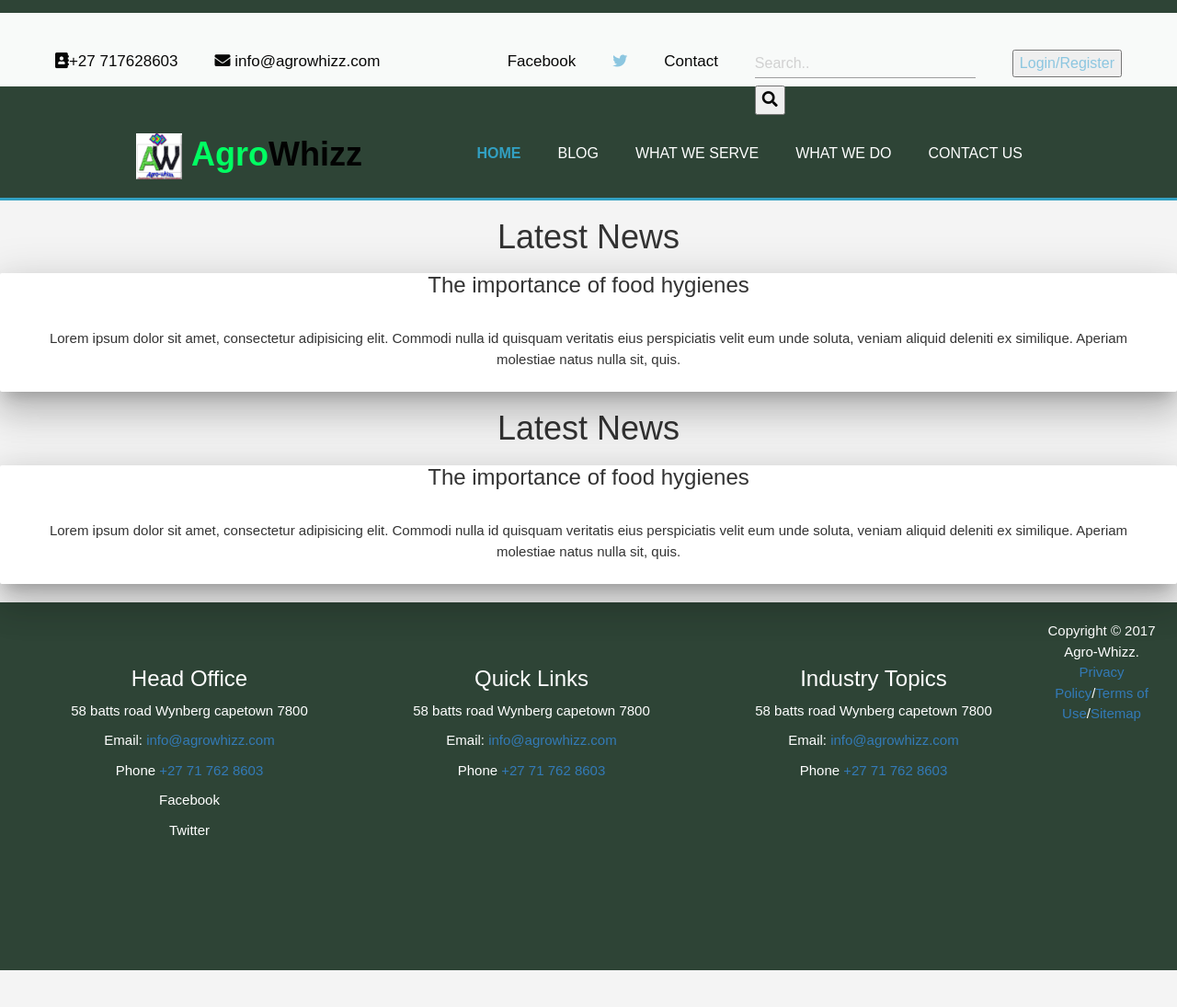
After one commit to patbpm/whizzproject, a Django app: template agrowhizz/home/templates/home/asideLayout.html in a window 1280 px wide. The commit adds this page. Shown: the whole page at 92% size. Run offline with Django 3.2, Linux system fonts and the light colour scheme; the template is opened without the code that fills it, so the values that code supplies are empty; some libraries are stand-ins or nearby versions.

Commit message:
Adding AsideLayout.html

```diff
--- /dev/null
+++ b/agrowhizz/home/templates/home/asideLayout.html
@@ -0,0 +1,33 @@
+{% extends 'home/index.html' %}
+{% block content %}
+    <aside>
+            <section >
+                <div >
+                    <h1 class="center-align">Latest News</h1>
+                    <div class="col s12 m4">
+                        <div class="card center-align z-depth-5">
+
+                            <h3 class="card-title">The importance of food hygienes</h3>
+                            <div class="card-content">
+                                <p>Lorem ipsum dolor sit amet, consectetur adipisicing elit. Commodi nulla id quisquam veritatis eius perspiciatis velit eum unde soluta, veniam aliquid deleniti ex similique. Aperiam molestiae natus nulla sit, quis.</p>
+                            </div>
+                        </div>
+                    </div>
+                </div>
+            </section>
+            <section >
+                <div >
+                    <h1 class="center-align">Latest News</h1>
+                    <div class="col s12 m4">
+                        <div class="card center-align z-depth-5">
+
+                            <h3 class="card-title">The importance of food hygienes</h3>
+                            <div class="card-content">
+                                <p>Lorem ipsum dolor sit amet, consectetur adipisicing elit. Commodi nulla id quisquam veritatis eius perspiciatis velit eum unde soluta, veniam aliquid deleniti ex similique. Aperiam molestiae natus nulla sit, quis.</p>
+                            </div>
+                        </div>
+                    </div>
+                </div>
+            </section>
+    </aside>
+{% endblock %}
--- a/agrowhizz/home/urls.py
+++ b/agrowhizz/home/urls.py
@@ -3,4 +3,5 @@ from . import views
 
 urlpatterns = [
     url(r'^$', views.homePage, name='homePage'),
+    url(r'^whatWeDo/$', views.whatWeDo, name='whatWeDo'),
 ]
--- a/agrowhizz/home/views.py
+++ b/agrowhizz/home/views.py
@@ -4,3 +4,6 @@ from django.shortcuts import render
 
 def homePage(request):
     return render(request, 'home/homePage.html', {})
+
+def whatWeDo(request):
+    return render(request, 'home/whatWeDo.html', {})
```
Also changed, not shown: agrowhizz/home/templates/home/whatWeDo.html (+53 -0 lines).
